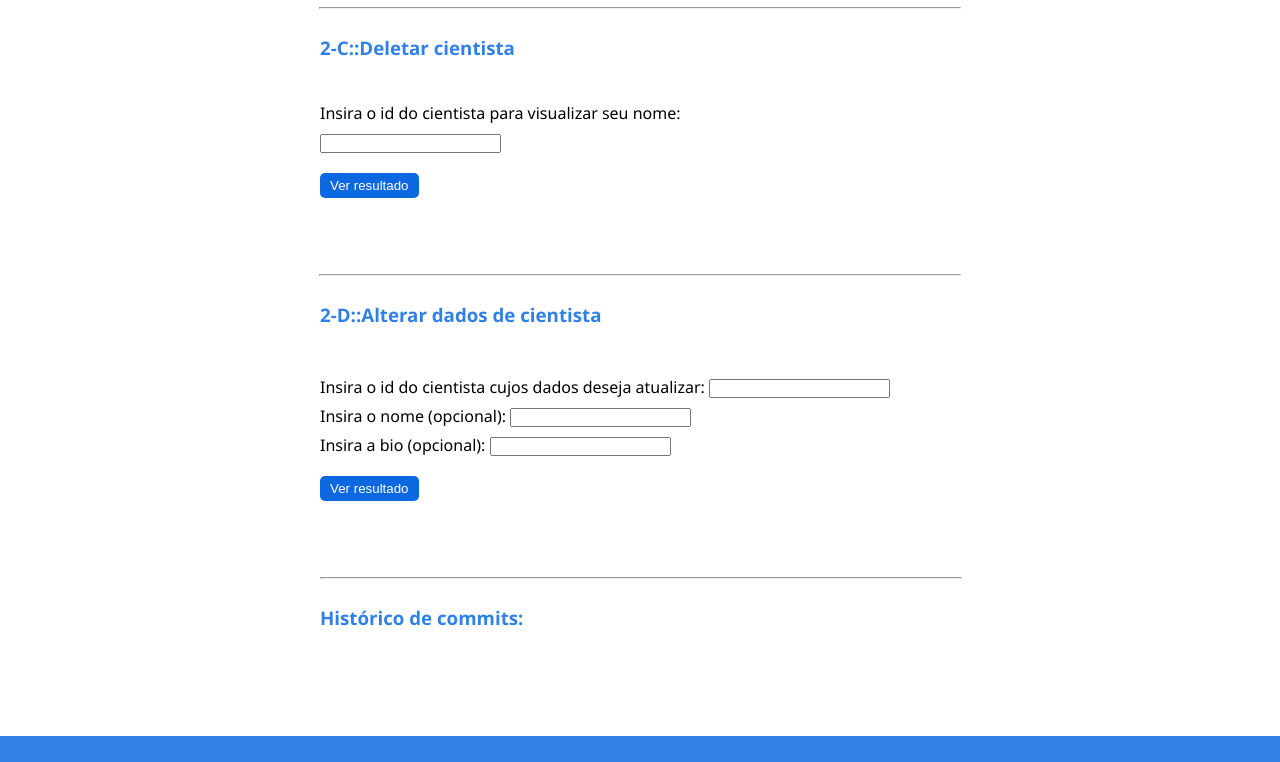
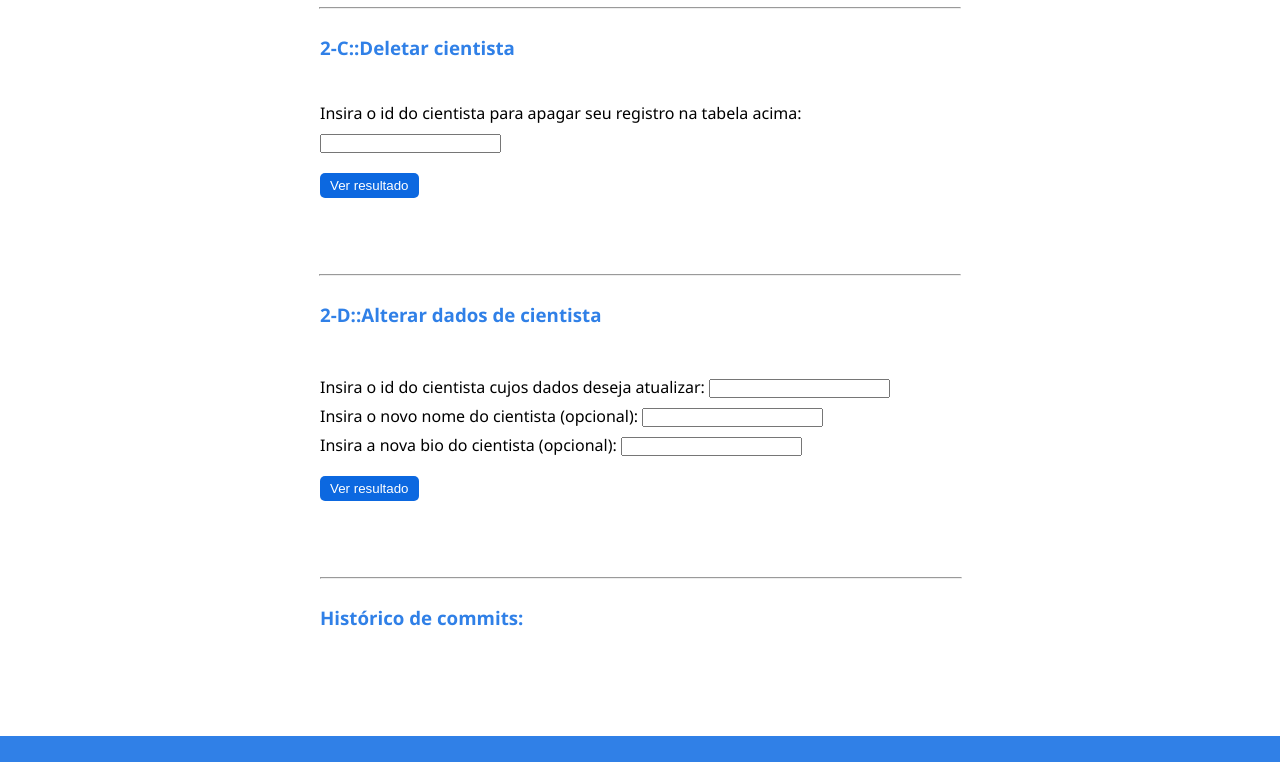
Before and after one commit to Ricardonovais1/orion-bootcamp, a website with bundled scripts: page index.html in a window 1280 px wide. Shown: the part 1542-2304 px from the top of the page. Built offline with nearby package versions, Linux system fonts and the light colour scheme; no server answers.

Commit message:
Corrigir textos no html

```diff
--- a/index.html
+++ b/index.html
@@ -115,7 +115,7 @@
     <h3 id="ex-3-c">2-C::Deletar cientista</h3>
     <form action="">
       <div>
-        <label for="word">Insira o id do cientista para visualizar seu nome:</label>
+        <label for="word">Insira o id do cientista para apagar seu registro na tabela acima:</label>
       </div>
       <div>
         <input type="number" name="number" class="id-input-3-c">
@@ -141,11 +141,11 @@
         <input type="number" name="id" class="id-input-3-d">
       </div>
       <div>
-        <label for="name">Insira o nome (opcional):</label>
+        <label for="name">Insira o novo nome do cientista (opcional):</label>
         <input type="text" name="name" class="name-input-3-d">
       </div>
       <div>
-        <label for="bio">Insira a bio (opcional):</label>
+        <label for="bio">Insira a nova bio do cientista (opcional):</label>
         <input type="text" name="bio" class="bio-input-3-d">
       </div>
 
```
